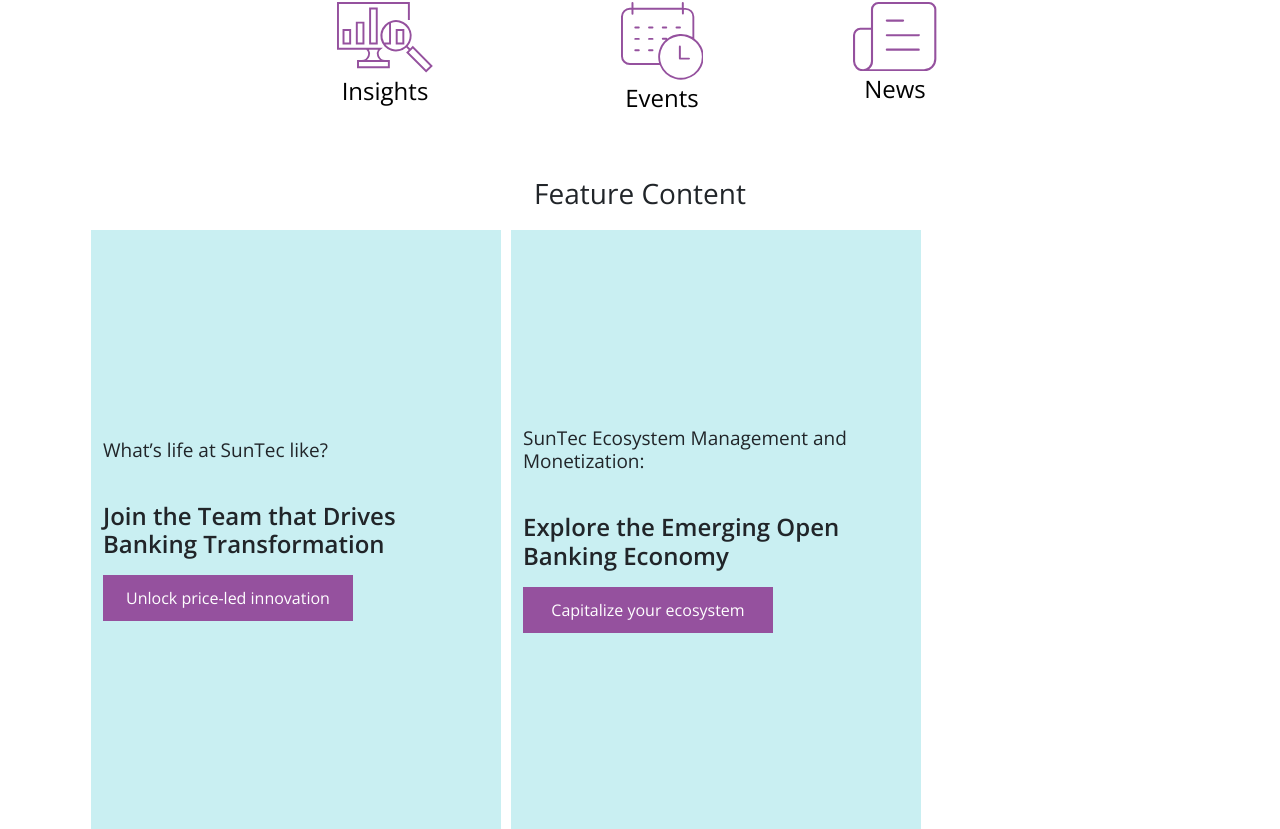
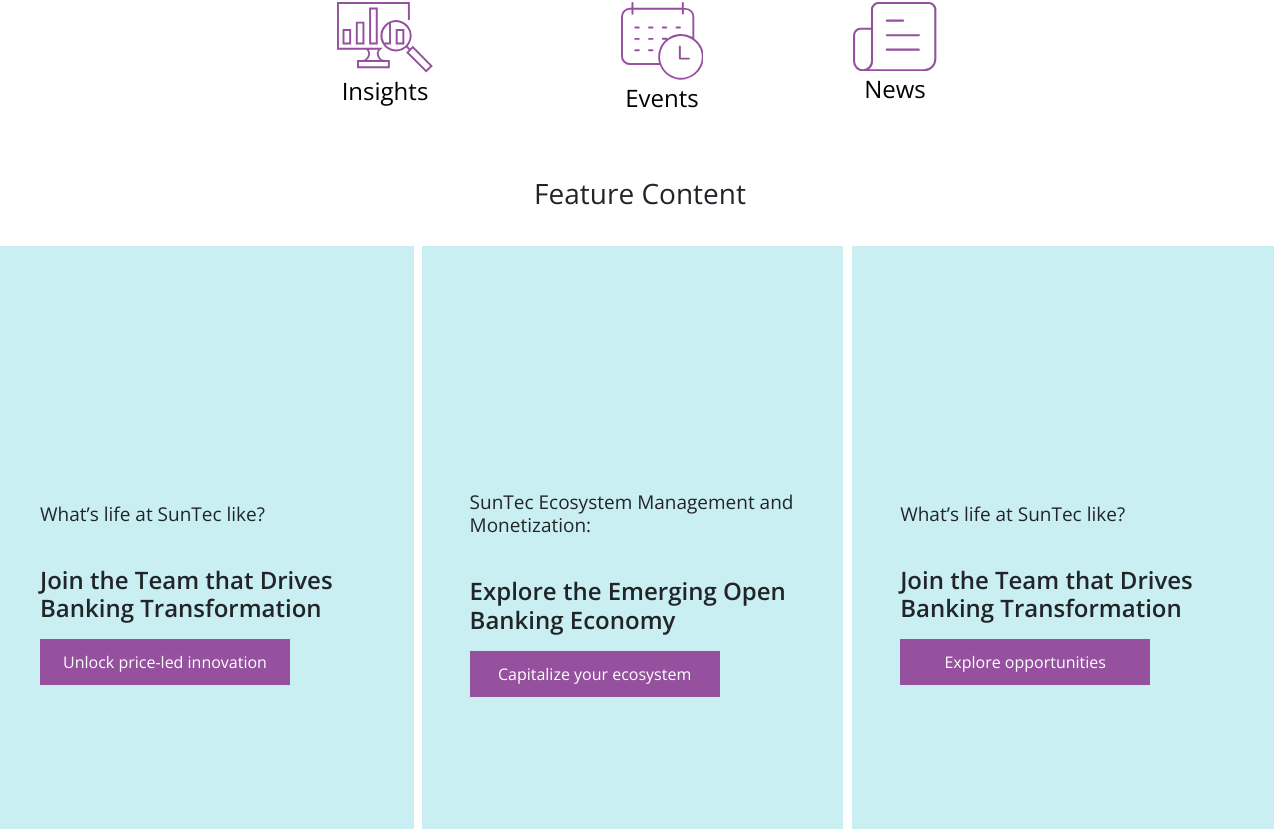
Before and after one commit to jalal1985khan/sanjan-suntec, a Next.js app: page / in a window 1280 px wide. Shown: the part 811-1640 px from the top of the page. Built offline with nearby package versions, Linux system fonts and the light colour scheme; no server answers.

Commit message:
updated home page

```diff
--- a/components/Feature-Posts.js
+++ b/components/Feature-Posts.js
@@ -2,12 +2,13 @@
 import Link from 'next/link'
 function LinksExample() {
   return (
-
-<Container className="f_content text-center p-3 mt-4">
-<p className="fs-3">Feature Content</p>
-<Container>
-<Row>
-<Col className="section-first" sm={4}>
+    <>
+<Container className="f_content text-center p-3 mt-4" fluid>
+        <p className="fs-3">Feature Content</p>
+</Container>
+<Container style={{ background: '#fff'}} fluid className="f_content text-center g-0">
+<Row >
+<Col className="section-first mx-1 p-5" sm={4} >
 <div className="show-latam">
 <p className="m-heading">What’s life at SunTec like?</p>
 <p className="s-heading">Join the Team that Drives Banking Transformation</p>
@@ -21,7 +22,7 @@
 <Link className="slide-btn" href="/relationship-based-pricing-management">Unlock price-led innovation</Link>
 </div>
 </Col>
-<Col className="section-first" sm={4}>
+<Col className="section-first mx-1 p-5" sm={4} >
 <div className="show-latam">
 <p className="m-heading">SunTec Ecosystem Management and Monetization:</p>
 <p className="s-heading">Explore the Emerging Open Banking Economy</p>
@@ -37,7 +38,7 @@
 <Link className="slide-btn" href="/ecosystem-management-and-monetization/">Capitalize your ecosystem</Link>
 </div>
 </Col>
-<Col className="section-first" sm={4}>
+<Col className="section-first p-5" sm={4} >
 <div className="show-latam">
 <p className="m-heading">What’s life at SunTec like?</p>
 <p className="s-heading">Join the Team that Drives Banking Transformation</p>
@@ -52,10 +53,8 @@
 </div>
 </Col>
 </Row>
-
 </Container>
-
-</Container>
+      </>
 
   );
 }
--- a/components/Industry-Solutions.js
+++ b/components/Industry-Solutions.js
@@ -52,14 +52,14 @@
       <Carousel.Item>
         <img
           className="d-block w-100"
-          src="/images/telecom_banner.png"
+          src="/images/telecom.jpg"
           alt="Third slide"
           height="440"
         />
 
         <Carousel.Caption>
-          <h3 className="fs-1 black">TELECOM</h3>
-          <p className="black fs-5 w">Lead the way and add new revenue streams for your telcom business with SunTec Xelerate’s powerful intelligence layer. Manage products, billing, and pricing seamlessly, thereby delivering an impactful customer experience.</p>
+          <h3 className="fs-1 text-white">TELECOM</h3>
+          <p className="text-white fs-5 w">Lead the way and add new revenue streams for your telcom business with SunTec Xelerate’s powerful intelligence layer. Manage products, billing, and pricing seamlessly, thereby delivering an impactful customer experience.</p>
           <Button className="b-btn">GET STARTED</Button>
         </Carousel.Caption>
       </Carousel.Item>
--- a/styles/globals.css
+++ b/styles/globals.css
@@ -129,12 +129,12 @@
 
                                 .h_alert {
                                     width: 80% !important;
-                                    background-color: #BC91C1;
+                                    background-color: #e5d3e6;
                                     height: 100px;
                                 }
 
                                 .f_content {
-                                    width: 90% !important;
+                                    width: 100% !important;
                                 }
 
                                 .b_content {
@@ -203,33 +203,28 @@
                                 }
 
                                 .slide-body {
-                                    display: none;
+                                    /* display: none; */
                                     overflow: hidden;
+                                    opacity: 0.9 1s ease-out;
+                                    transition: all 1s;
+                                    height: 0px;
+
+
                                 }
 
                                 .section-first:hover .slide-body {
                                     display: block;
-                                    animation: fade-bottom 0.5s ease-in;
-                                    overflow: hidden;
+                                    height: 300px;
+
+                                    /* overflow: hidden; */
+                                    /* opacity: 1 ; */
+
                                 }
 
-                                .section-first:hover .m-heading {
-                                    display: block;
-                                    animation: fade-up 0.5s ease-in;
-                                    overflow: hidden;
-                                }
 
-                                .section-first:hover .s-heading {
-                                    display: block;
-                                    animation: fade-up 0.5s ease-in;
-                                    overflow: hidden;
-                                }
 
-                                .section-first:hover .slide-btn {
-                                    display: block;
-                                    animation: fade-up 0.5s ease-in;
-                                    overflow: hidden;
-                                }
+
+
 
                                 .slide-btn {
                                     background-color: #95519e !important;
@@ -314,11 +309,13 @@
                                 }
 
                                 .section-first {
-                                    height: 600px;
-                                    width: 410px !important;
+                                    height: 680px;
+                                    width: 32.33% !important;
                                     background-color: #c9eff2;
                                     overflow: hidden;
                                     margin: 5px;
+
+
                                 }
 
                                 .show-latam {
@@ -328,25 +325,27 @@
                                     justify-content: center;
                                     align-content: center;
                                     transition: all 1.5s ease 0s;
+                                    opacity: 1;
                                 }
 
                                 .section-first:hover {
                                     background-color: #78D9DE;
                                     cursor: pointer;
                                     background-image: url(https://www.suntecgroup.com/wp-content/uploads/2022/05/2-bg-new_.png);
-                                    height: 600px;
+                                    height: 680px;
                                     background-position: center;
                                     background-repeat: no-repeat;
                                     background-size: cover;
                                 }
 
                                 @keyframes fade-bottom {
-                                    0% {
-                                        transform: translateY(100px);
+                                    50% {
+                                        transform: translateY(-100px);
                                         opacity: 1;
                                     }
+
                                     100% {
-                                        transform: translateY(0px);
+                                        transform: translateY(-100px);
                                         opacity: 1;
                                     }
                                 }
@@ -354,6 +353,14 @@
                                 @keyframes fade-up {
                                     100% {
                                         transform: translateY(0px);
+                                        opacity: 1;
+                                    }
+                                    90% {
+                                        transform: translateY(-10px);
+                                        opacity: 1;
+                                    }
+                                    80% {
+                                        transform: translateY(-20px);
                                         opacity: 1;
                                     }
                                     0% {
```
Also changed, not shown: public/images/telecom.jpg (added), 1 other file (tests, documents, lock files or other folders).
